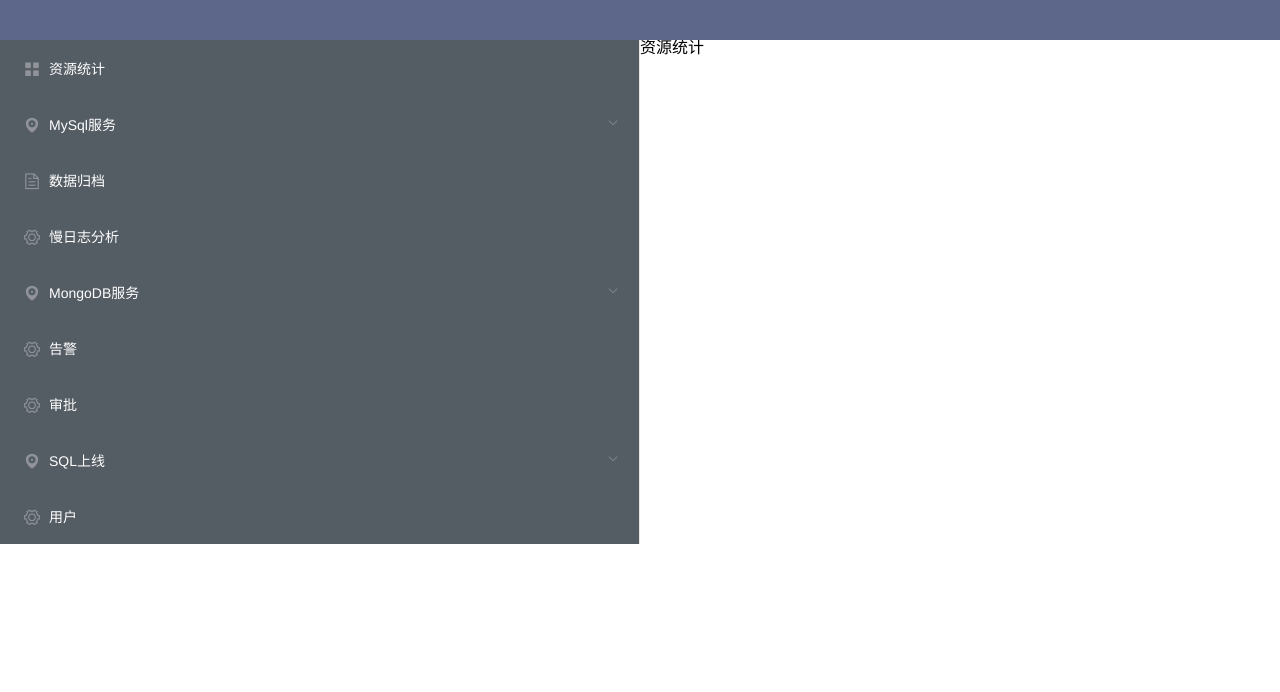
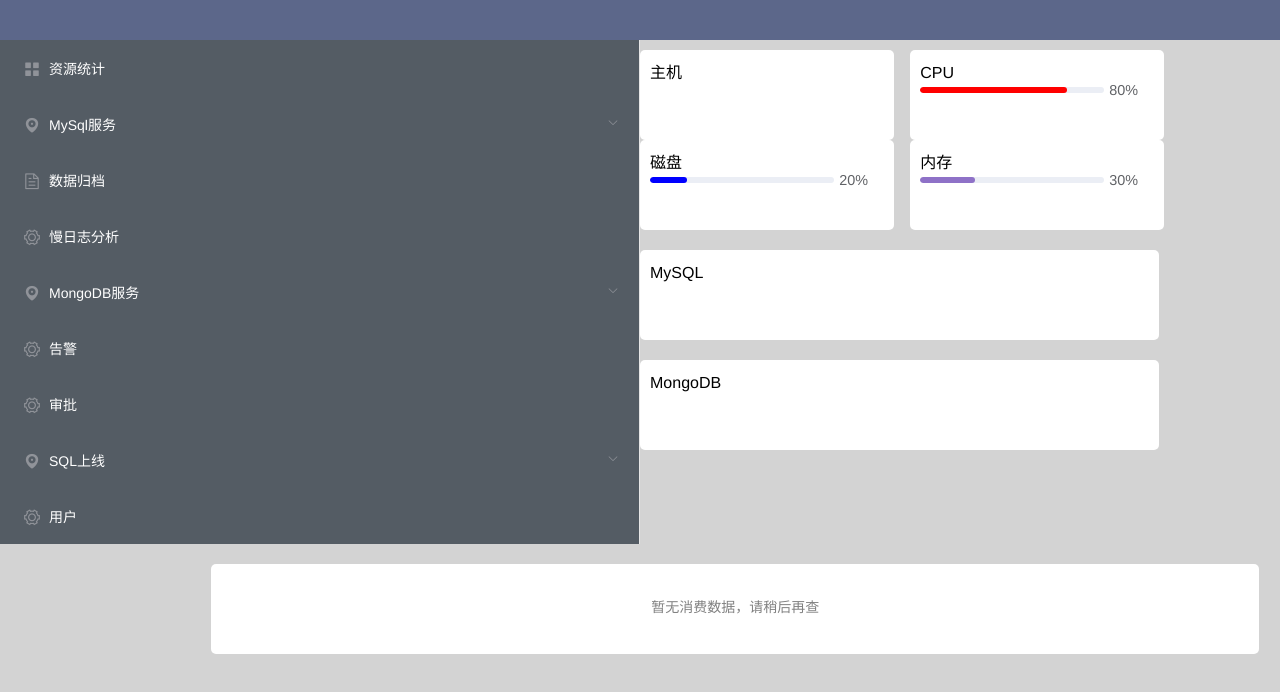
Before and after one commit to Angela220845/vue-urds, a Vue app: page /#/resource_statistics in a window 1280 px wide. Shown: the top 692 px of the page. Built offline with nearby package versions, Linux system fonts and the light colour scheme.

Commit message:
资源统计页面静态部分完成80%

```diff
--- a/config/index.js
+++ b/config/index.js
@@ -10,7 +10,11 @@ module.exports = {
         // Paths
         assetsSubDirectory: 'static',
         assetsPublicPath: '/',
-        proxyTable: {},
+        proxyTable: {
+              target: 'http://10.186.30.166:5719/',
+              // changeOrigin:true,
+              secure: false
+            },
 
         // Various Dev Server settings
         host: 'localhost', // can be overwritten by process.env.HOST
--- a/src/App.vue
+++ b/src/App.vue
@@ -153,14 +153,17 @@ export default {
 }
 body {
   position: relative;
+  background-color: lightgray;
+
 }
 .el-col-12{
   width: 201px
 }
-/* .aside_nav{
-  height: 100%;
-} */
-/* .el-col-12{
-  height: 100%;
-} */
+  .aside_nav>div:nth-child(2){
+    margin-left: 201px;
+    padding: 10px;
+  }
+  .el-menu{
+    border: none;
+  }
 </style>
--- a/src/components/resourceStatistics/resourceStatistics.vue
+++ b/src/components/resourceStatistics/resourceStatistics.vue
@@ -1,5 +1,77 @@
 <template>
-    <div>
-        资源统计
+  <div>
+    <div class="wraper">
+      <div class="server">
+        <div class="resource">主机</div>
+        <div class="resource">CPU
+          <el-progress :percentage="80" color="red"></el-progress>
+        </div>
+        <div class="resource">磁盘
+          <el-progress :percentage="20" color="blue"></el-progress>
+        </div>
+        <div class="resource">内存
+          <el-progress :percentage="30" color="#8e71c7"></el-progress>
+        </div>
+      </div>
+      <div class="service">
+        <div class="resource">MySQL
+        </div>
+        <div class="resource">MongoDB
+
+        </div>
+      </div>
+      <div class="consumption">
+        <div class="resource">暂无消费数据，请稍后再查</div>
+      </div>
     </div>
+  </div>
 </template>
+<script>
+  export default {
+    methods: {
+      getEmail() {
+        this.$http.get('/alert/get_smtp').then(res => {
+          if (res) {
+            console.log(res)
+          }
+
+        })
+      }
+    }
+  }
+</script>
+<style lang="css">
+  .wraper > div > div {
+    border-radius: 5px;
+  }
+
+  .resource {
+    height: 90px;
+    background-color: white;
+    float: left;
+    padding: 15px 10px;
+    box-sizing: border-box;
+
+  }
+
+  .server .resource {
+    width: 24%;
+    margin-right: 16px;
+  }
+
+  .service .resource {
+    width: 49%;
+    margin-right: 16px;
+    margin-top: 20px;
+  }
+
+  .consumption .resource {
+    width: 99%;
+    margin-top: 20px;
+    text-align: center;
+    color: gray;
+    line-height: 56px;
+    font-size: 14px;
+
+  }
+</style>
```
